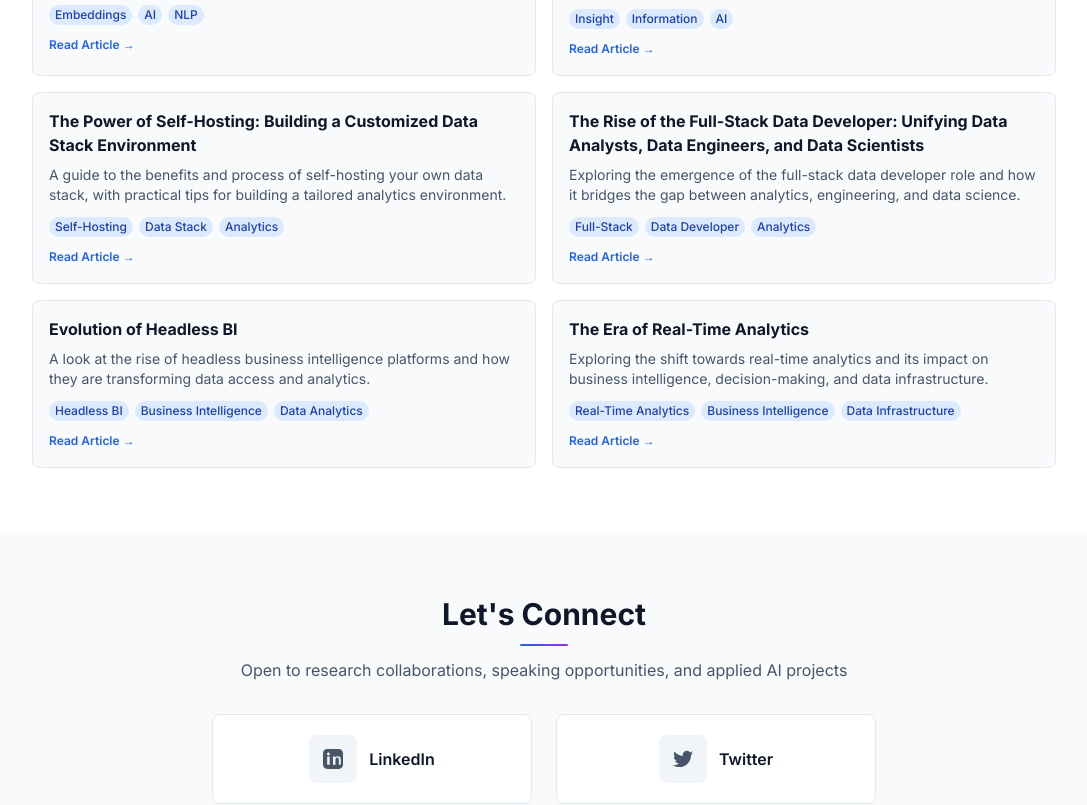
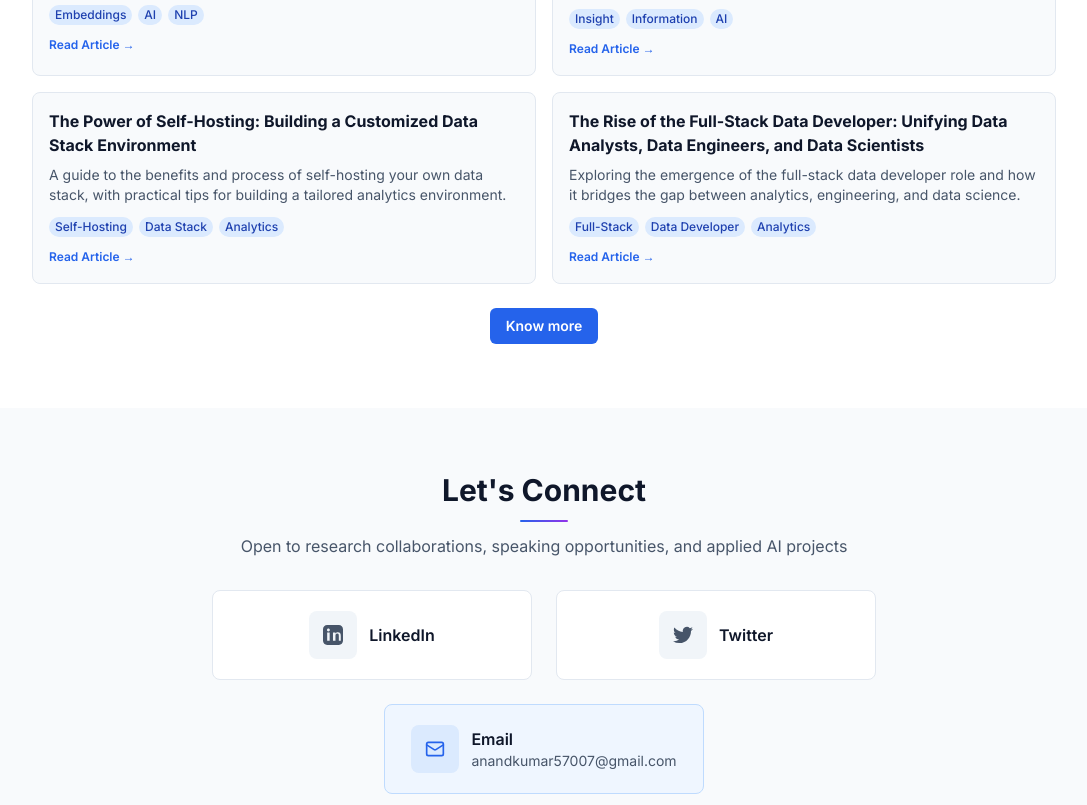
Before and after one commit to Anandakumar-D/personalportfolio, a React (Vite) app: page / in a window 1280 px wide. Shown: the part 2512-3317 px from the top of the page, without its empty margins (96-1183 px from the left). Built offline with nearby package versions, Linux system fonts and the light colour scheme.

Commit message:
refined the blog section, replaced the medium to substack

```diff
--- a/src/components/Blog.tsx
+++ b/src/components/Blog.tsx
@@ -11,6 +11,12 @@ const Blog: React.FC = () => {
       month: 'long',
       day: 'numeric'
     });
+  };
+
+  // Extract the first URL inside markdown parentheses (...)
+  const extractFirstUrl = (markdown: string): string | null => {
+    const match = markdown.match(/\((https?:\/\/[^)]+)\)/);
+    return match ? match[1] : null;
   };
 
   const selectedPostData = selectedPost ? blogPosts.find(post => post.id === selectedPost) : null;
@@ -117,16 +123,10 @@ const Blog: React.FC = () => {
 
           {/* Blog Posts Grid */}
           <div className="grid lg:grid-cols-2 gap-3 sm:gap-4">
-            {blogPosts.map((post) => (
+            {blogPosts.slice(0, 4).map((post) => (
               <a
                 key={post.id}
-                href={
-                  post.id === '5'
-                    ? 'https://medium.com/@Anandakumar_D/embeddings-the-new-language-of-ai-f6ecf1fe7ed5'
-                    : post.id === '6'
-                    ? 'https://medium.com/@Anandakumar_D/bridging-the-gap-understanding-the-difference-between-insight-and-information-c183f871b3e7'
-                    : '#'
-                }
+                href={extractFirstUrl(post.content) || '#'}
                 target="_blank"
                 rel="noopener noreferrer"
                 className="group bg-slate-50 dark:bg-slate-800 rounded-lg border border-slate-200 dark:border-slate-700 overflow-hidden hover:shadow-lg hover:border-blue-300 dark:hover:border-blue-600 transition-all duration-300 transform hover:-translate-y-0.5 cursor-pointer block"
@@ -161,6 +161,18 @@ const Blog: React.FC = () => {
               </a>
             ))}
           </div>
+
+          {/* Know more button */}
+          <div className="mt-6 flex justify-center">
+            <a
+              href="https://substack.com/@theanandskernel"
+              target="_blank"
+              rel="noopener noreferrer"
+              className="inline-flex items-center px-4 py-2 rounded-md bg-blue-600 text-white hover:bg-blue-700 transition-colors text-sm font-semibold"
+            >
+              Know more
+            </a>
+          </div>
         </div>
       </div>
     </section>
```
